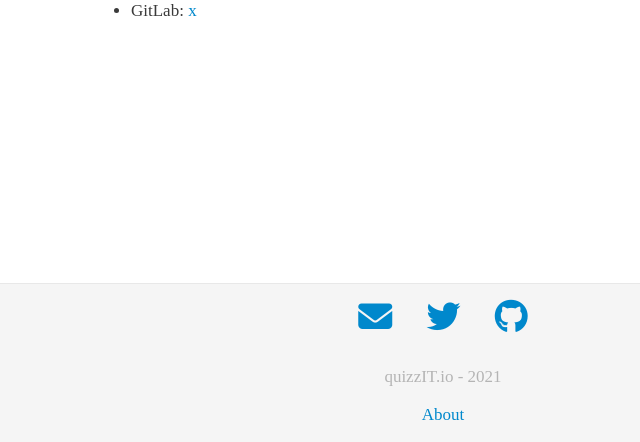
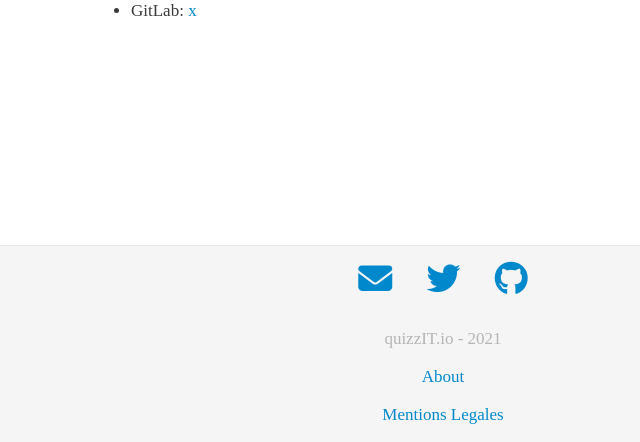
Before and after one commit to Florian420/CnamProj01, a PHP site: page /about.php in a window 1280 px wide. Shown: the part 358-800 px from the top of the page, without its empty margins (197-837 px from the left). Run offline with PHP 8.4, Linux system fonts and the light colour scheme; some libraries are stand-ins or nearby versions.

Commit message:
Update footer.php

```diff
--- a/footer.php
+++ b/footer.php
@@ -7,4 +7,5 @@
 
     <p class="center">quizzIT.io - 2021</p>
     <p class="center"><a href="/about.php">About</a></p>
+    <p class="center"><a href="/mentionsLegales.php">Mentions Legales</a></p>
 </footer>
```
